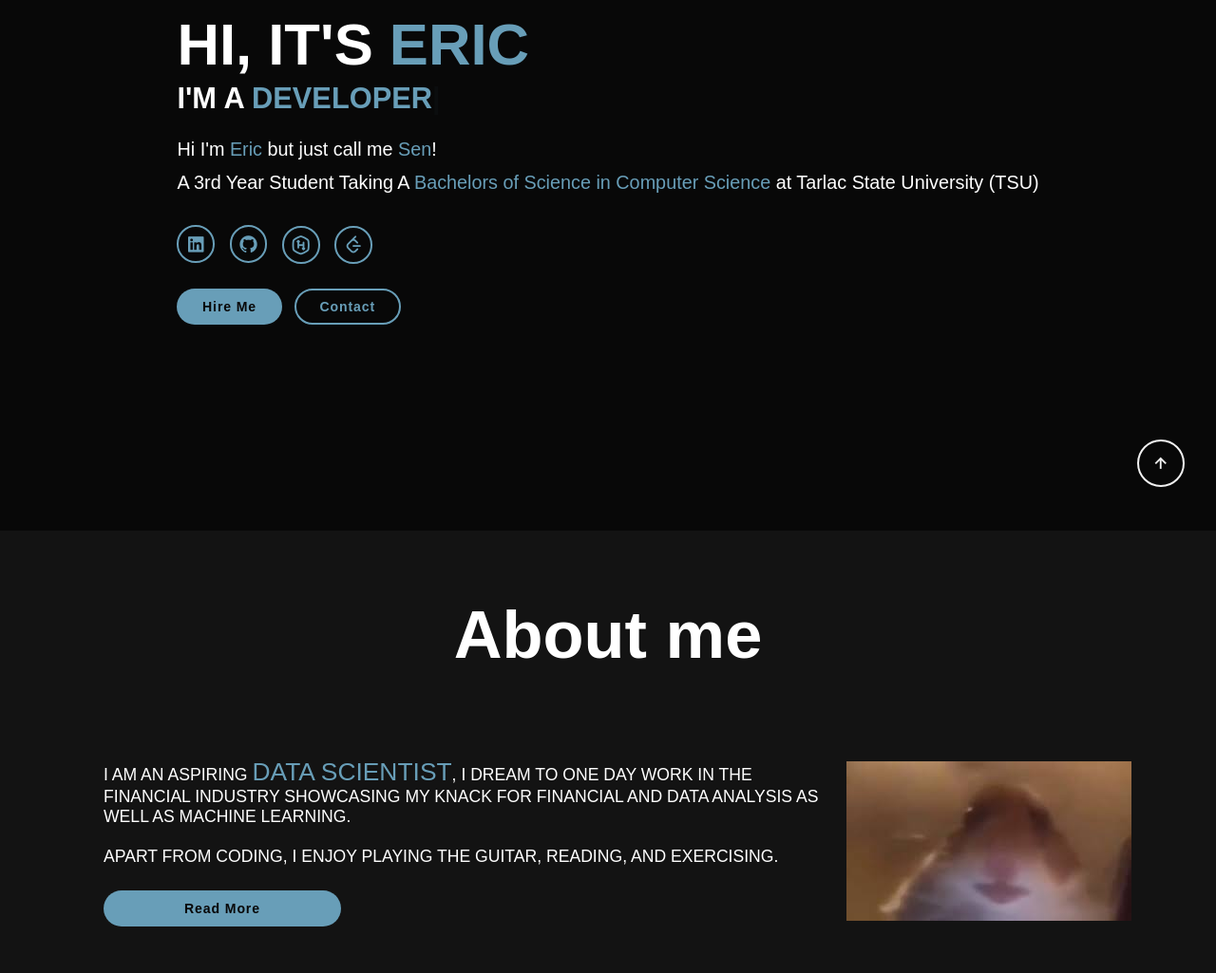
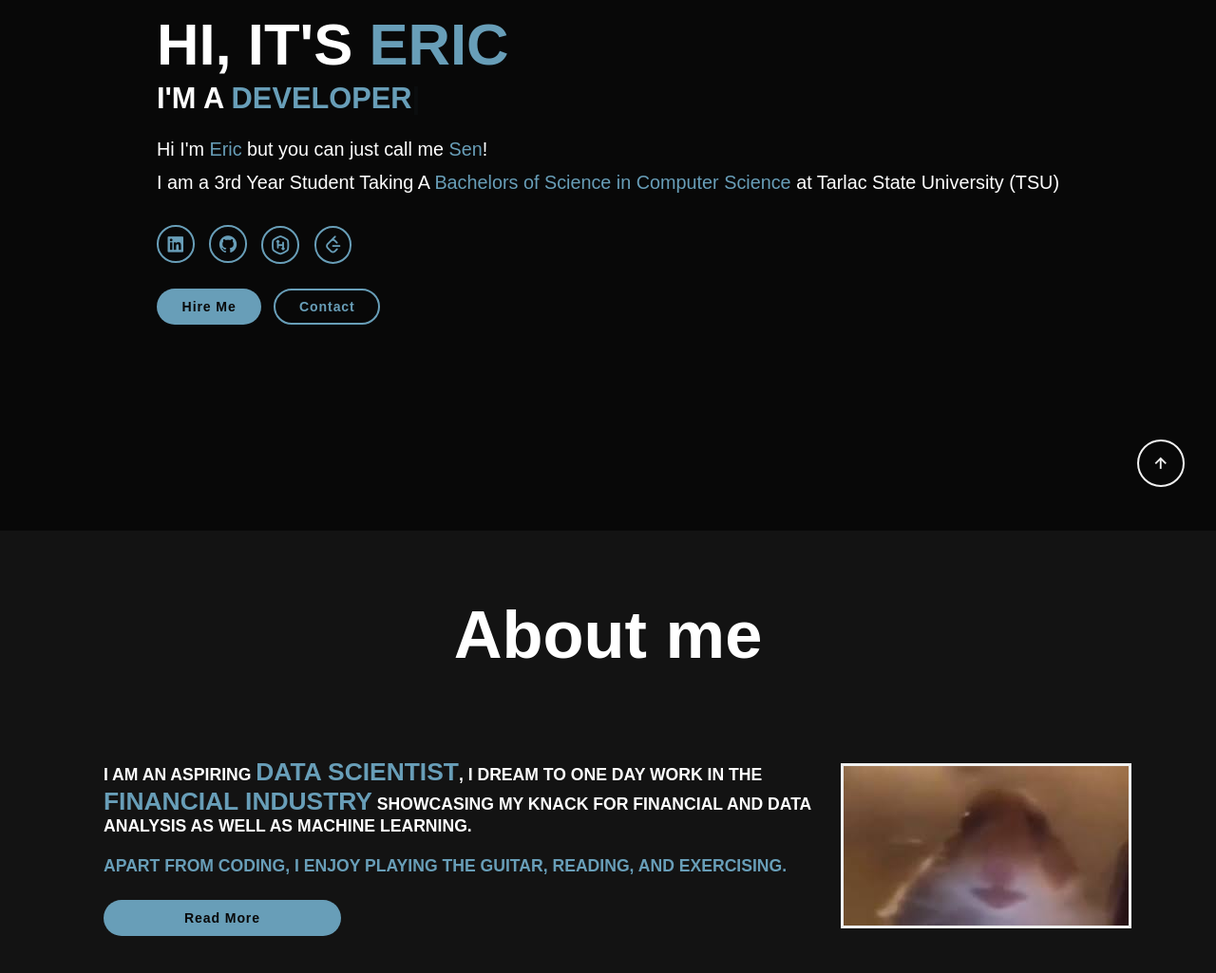
Before and after one commit to Ensues/CODSOFT, a plain HTML site: page Level 1/Portfolio/index.html in a window 1280 px wide. Shown: the part 241-1266 px from the top of the page at 95% size. Drawn offline with nearby package versions, Linux system fonts and the light colour scheme.

Commit message:
selfie only thing missing now

```diff
--- a/Level 1/Portfolio/index.html
+++ b/Level 1/Portfolio/index.html
@@ -30,8 +30,8 @@
                 <h1>HI, IT'S <span>ERIC</span></h1>
                 <h3 class="text-animation">I'M A <span class="auto-type1"></span></h3>
                 <p>
-                    Hi I'm <span>Eric</span> but just call me <span>Sen</span>! <br>
-                    A 3rd Year Student Taking A <span>Bachelors of Science in Computer Science </span> at Tarlac State University (TSU)
+                    Hi I'm <span>Eric</span> but you can just call me <span>Sen</span>! <br>
+                    I am a 3rd Year Student Taking A <span>Bachelors of Science in Computer Science </span> at Tarlac State University (TSU)
                 </p>
                 <div class="social-icons">
                     <a href="https://www.linkedin.com/in/ejanssenq/" target="_blank"><i class='bx bxl-linkedin-square'></i></box-icon></a>
@@ -56,12 +56,12 @@
             <h2 class="heading">About me</h2>
             <div class="container">
                 <div class="text">
-                  <p>
-                    I AM AN ASPIRING <up>DATA SCIENTIST</up>, I DREAM TO ONE DAY WORK IN THE FINANCIAL INDUSTRY
+                  <p><b>
+                    I AM AN ASPIRING <up>DATA SCIENTIST</up>, I DREAM TO ONE DAY WORK IN THE <up>FINANCIAL INDUSTRY</up>
                     SHOWCASING MY KNACK FOR FINANCIAL AND DATA ANALYSIS AS WELL AS MACHINE LEARNING.
                     <br> <br>
-                    APART FROM CODING, I ENJOY PLAYING THE GUITAR, READING, AND EXERCISING.
-                  </p>
+                    <c>APART FROM CODING, I ENJOY PLAYING THE GUITAR, READING, AND EXERCISING.</c>
+                  </p></b>
                   <a href="#blank" class="btn">Read More</a>
                 </div>
                 <div class="image">
@@ -232,8 +232,8 @@
                             <textarea></textarea>
                         </div>
                         <div class="btn-group">
-                            <a href="#" class="btn">Send Now</a>
-                            <a href="#" class="btn">My Resume</a>
+                            <a href="#" class="btn" onclick="alert('This button currently does not work. Please contact me via email or phone instead.')">Send Now</a>
+                            <a href="images/Resume V1.pdf" class="btn" target="_blank">My Resume</a>
                         </div>
                     </form>
                 </div>
--- a/Level 1/Portfolio/style.css
+++ b/Level 1/Portfolio/style.css
@@ -76,6 +76,10 @@ body{
     color: var(--bg-color);
 }
 c{
+    color: var(--main-color);
+}
+up{
+    font-size: 3rem;
     color: var(--main-color);
 }
 /* Header */
@@ -289,16 +293,12 @@ span{
     width: 100%;
 }
 
-.about up{
-    font-size: 3rem;
-    color: var(--main-color);
-}
-
 .about img {
     flex: 1;
     margin: 0 auto;
     max-width: 100%;
     height: auto;
+    border: 3px solid var(--light-bg-color);
 }
 
 .about .text {
@@ -730,6 +730,10 @@ body.light-mode {
     background-color: var(--light-second-bg-color);
 }
 
+.light-mode .about img{
+    border: 3px solid var(--bg-color);
+}
+
 /* Skills */
 .light-mode .skills .specifics{
     background-color: var(--light-second-bg-color);
```
Also changed, not shown: 1 other file.
